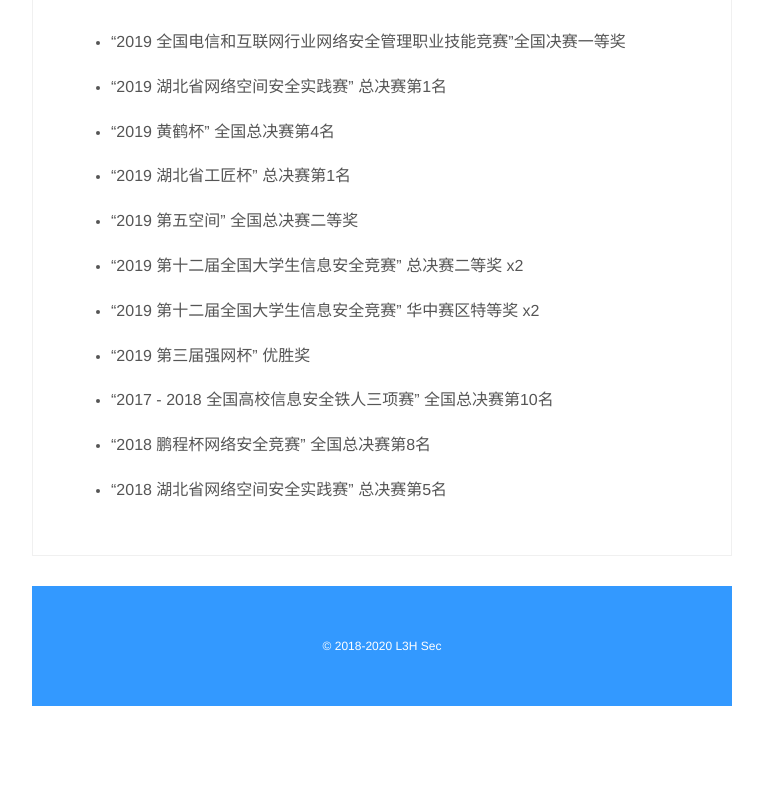
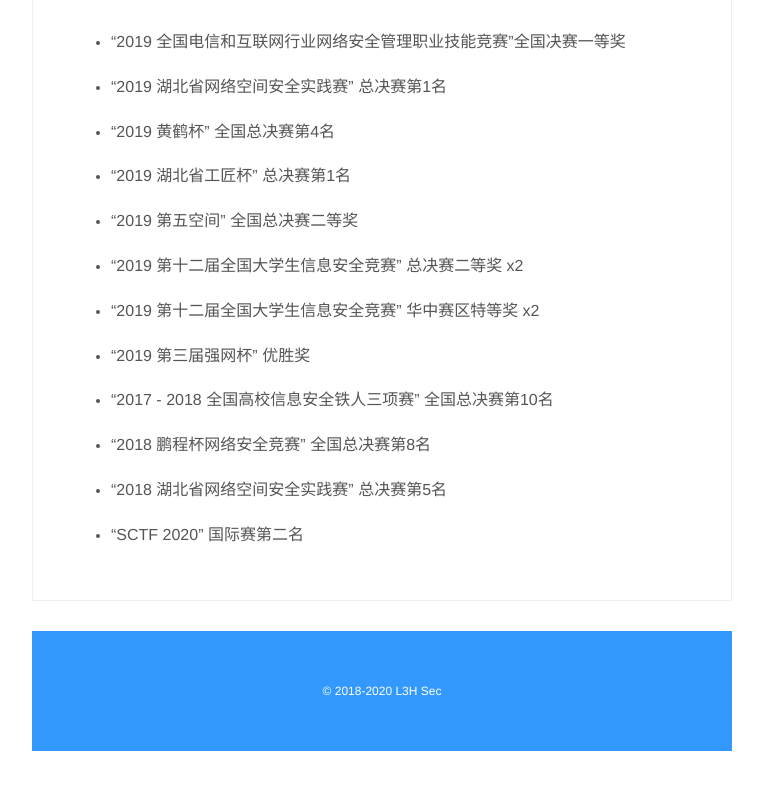
Before and after one commit to naivekun/l3h, a plain HTML site: page about-us/index.html in a window 1280 px wide. Shown: the part 1578-2367 px from the top of the page, without its empty margins (258-1021 px from the left). Before the commit the page ends 2334 px from the top, so only its background shows below. Drawn offline with Linux system fonts and the light colour scheme.

Commit message:
Site updated: 2020-07-31 18:47:24

```diff
--- a/about-us/index.html
+++ b/about-us/index.html
@@ -30,5 +30,7 @@
 </li>
 <li><p>“2018 湖北省网络空间安全实践赛” 总决赛第5名</p>
 </li>
+<li><p>“SCTF 2020” 国际赛第二名</p>
+</li>
 </ul>
 </div></header></article></main><footer class="foot"><div class="foot-copy">&copy; 2018-2020 L3H Sec</div></footer><script src="/js/particles.min.js"></script><script src="/js/particles.oli2.js"></script><script src="/js/scroller.js"></script><script src="/js/main.js"></script></body></html>
```
